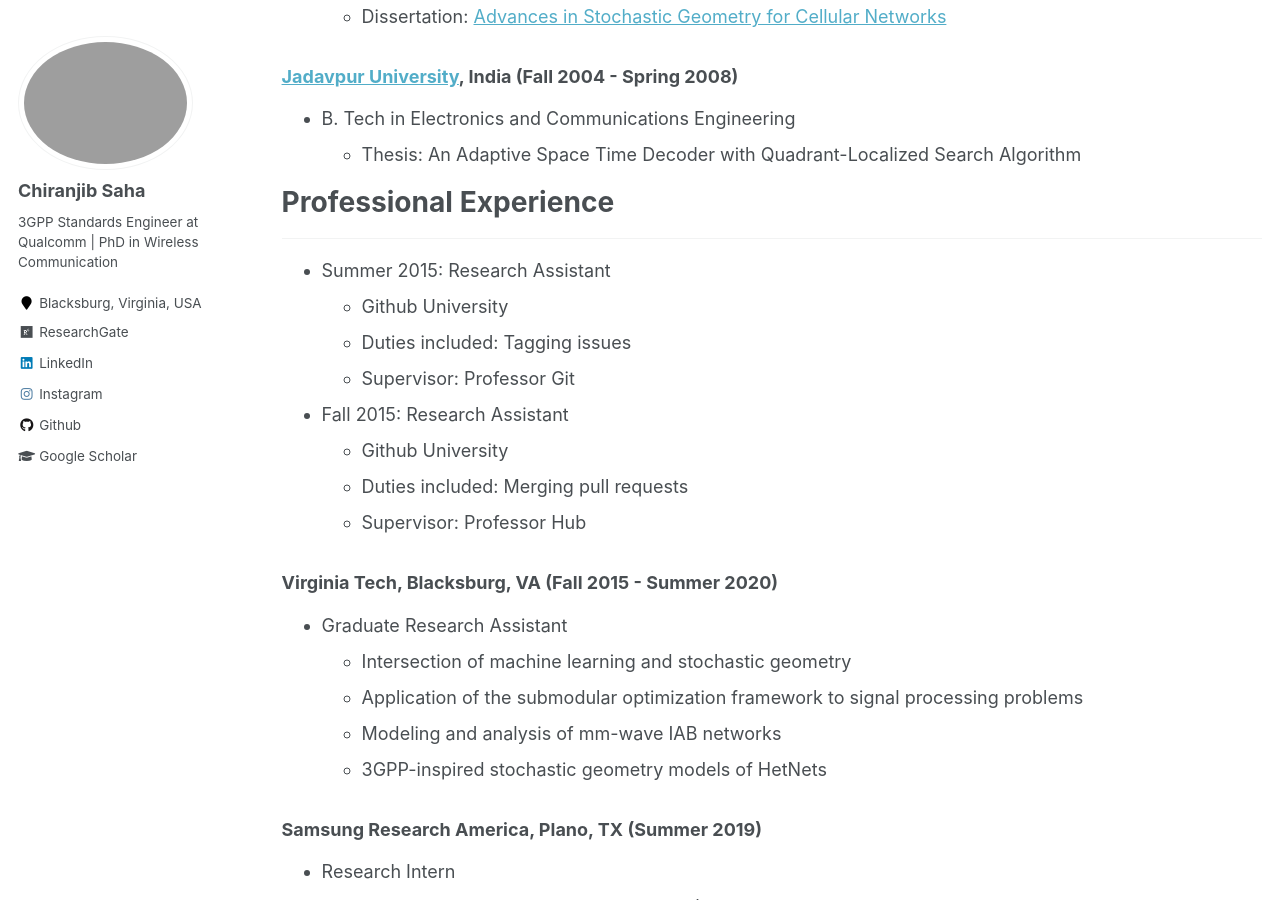
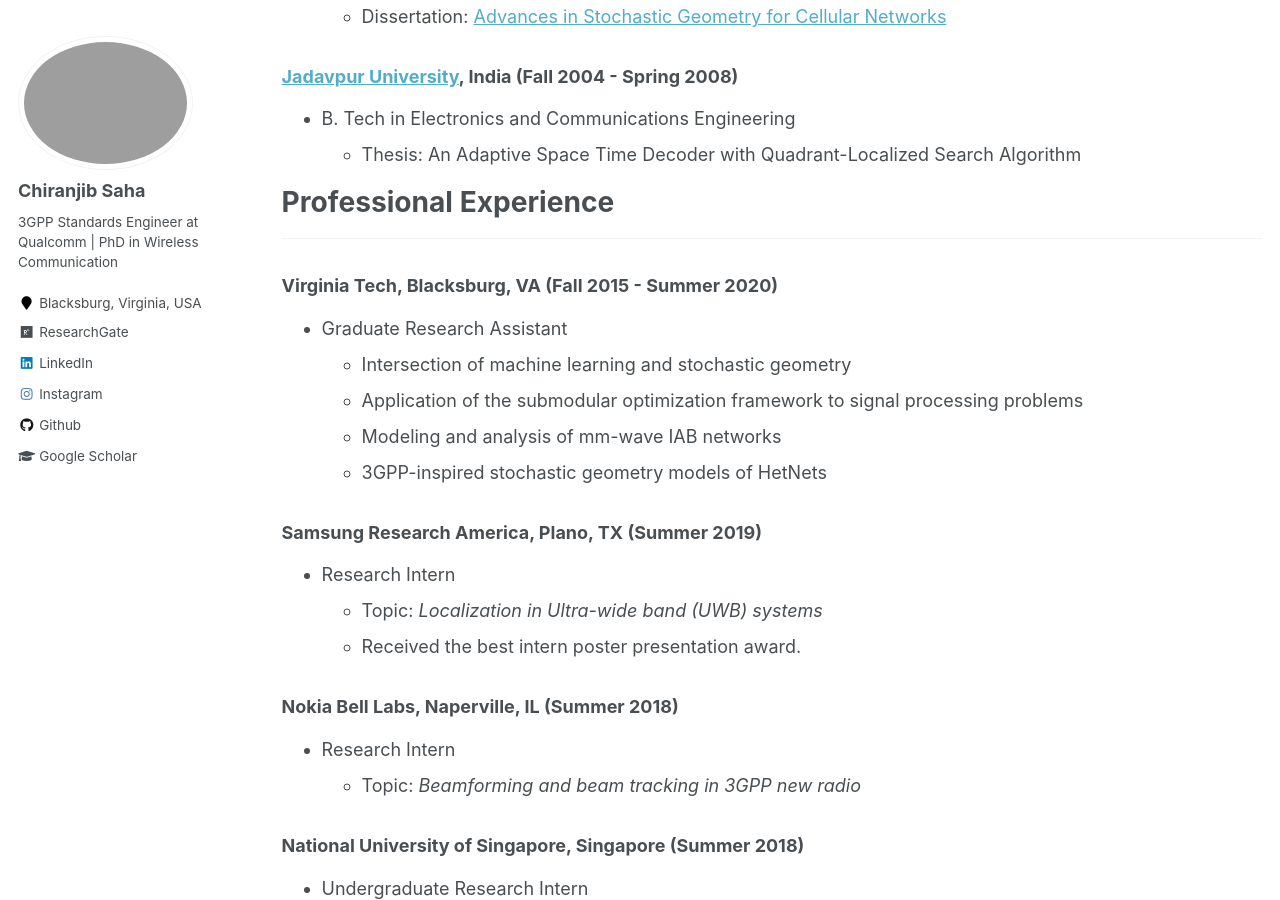
Before and after one commit to chiranjibsaha/chiranjibsaha.github.io, a Jekyll site: the page built from _pages/cv.md, in a window 1280 px wide and 900 px high, scrolled down 448 px. Built offline with Jekyll 4.4.1, drawn with Linux system fonts in a browser that asks for light colours.

Commit message:
Update cv.md

```diff
--- a/_pages/cv.md
+++ b/_pages/cv.md
@@ -26,15 +26,6 @@
 Professional Experience
 ======
 ---
-* Summer 2015: Research Assistant
-  * Github University
-  * Duties included: Tagging issues
-  * Supervisor: Professor Git
-
-* Fall 2015: Research Assistant
-  * Github University
-  * Duties included: Merging pull requests
-  * Supervisor: Professor Hub
 
 ### Virginia Tech, Blacksburg, VA (Fall 2015 - Summer 2020)
 * Graduate Research Assistant
```
